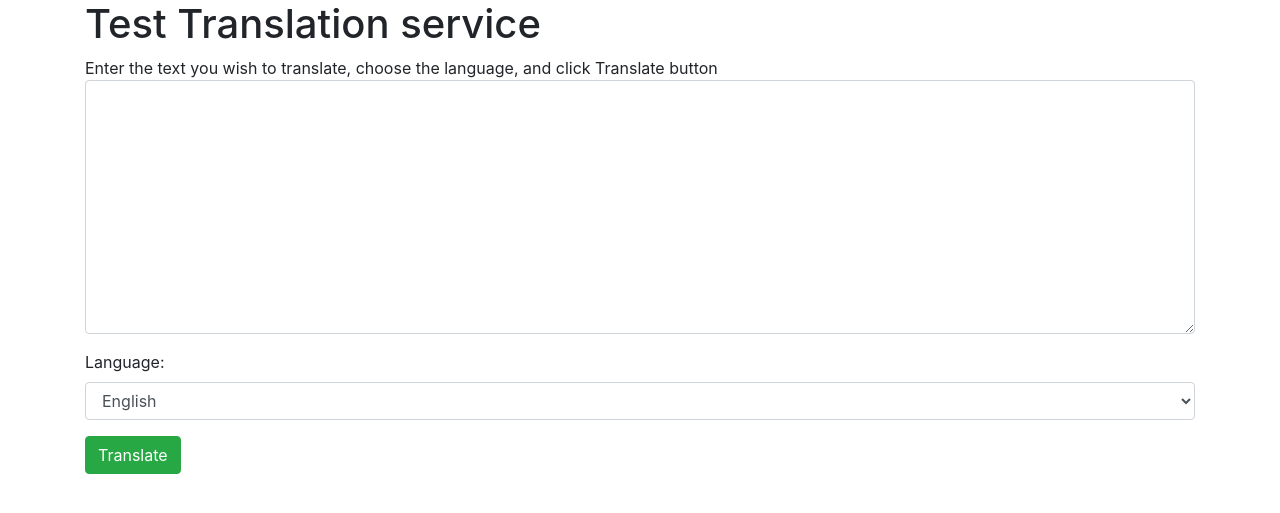
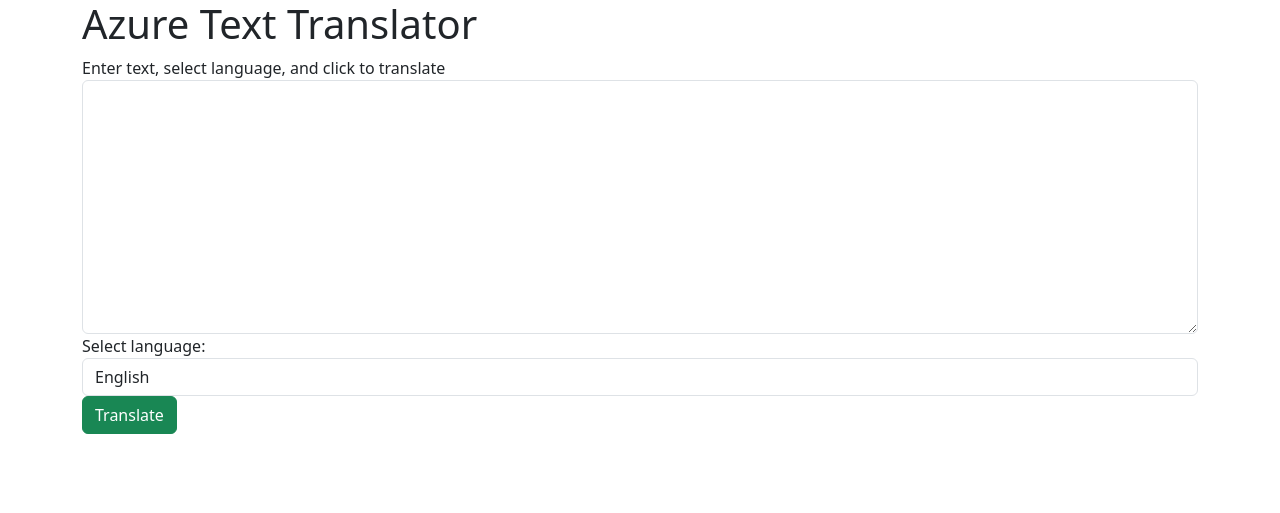
Before and after one commit to rebeccapeltz/FlaskTranslation, a Flask app: page / in a window 1280 px wide. Shown: the top 513 px of the page. Run offline with Flask 3, Linux system fonts and the light colour scheme.

Commit message:
update template

```diff
--- a/templates/index.html
+++ b/templates/index.html
@@ -4,15 +4,14 @@
 <head>
 	<meta charset="UTF-8">
 	<meta name="viewport" content="width=device-width, initial-scale=1.0">
-	<link rel="stylesheet" href="https://cdn.jsdelivr.net/npm/bootstrap@4.5.3/dist/css/bootstrap.min.css"
-		integrity="sha384-TX8t27EcRE3e/ihU7zmQxVncDAy5uIKz4rEkgIXeMed4M0jlfIDPvg6uqKI2xXr2" crossorigin="anonymous">
-	<title>Text Translator</title>
+	<link href="https://cdn.jsdelivr.net/npm/bootstrap@5.3.3/dist/css/bootstrap.min.css" rel="stylesheet" integrity="sha384-QWTKZyjpPEjISv5WaRU9OFeRpok6YctnYmDr5pNlyT2bRjXh0JMhjY6hW+ALEwIH" crossorigin="anonymous">
+	<title>Azure Text Translator</title>
 </head>
 
 <body>
 	<div class="container">
-		<h1>Test Translation service</h1>
-		<div>Enter the text you wish to translate, choose the language, and click Translate button</div>
+		<h1>Azure Text Translator</h1>
+		<div>Enter text, select language, and click to translate</div>
 		<div>
 			<form method="POST">
 				<div class="form-group">
@@ -20,13 +19,15 @@
 							class="form-control"></textarea>
 				</div>
 				<div class="form-group">
-					<label for="language">Language:</label>
-					<select name="language" class="form-control">
+					<label for="language">Select language:</label>
+					<select name="language" id="language" class="form-control">
 						<option value="en">English</option>
+						<option value="fr">French</option>
+						<option value="de">German</option>
 						<option value="it">Italian</option>
 						<option value="ja">Japanese</option>
 						<option value="ru">Russian</option>
-						<option value="de">German</option>
+						<option value="es">Spanish</option>
 					</select>
 				</div>
 				<div>
```
Also changed, not shown: README.md.
